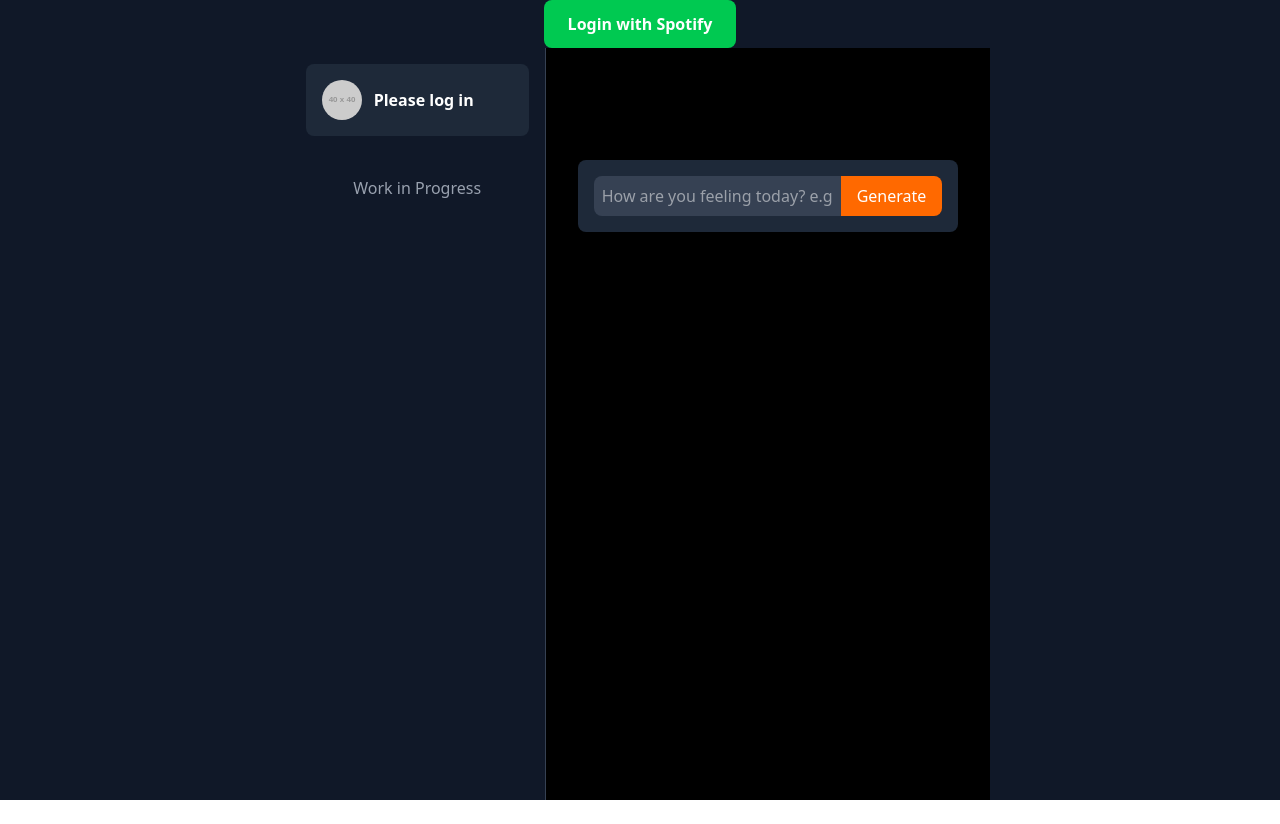
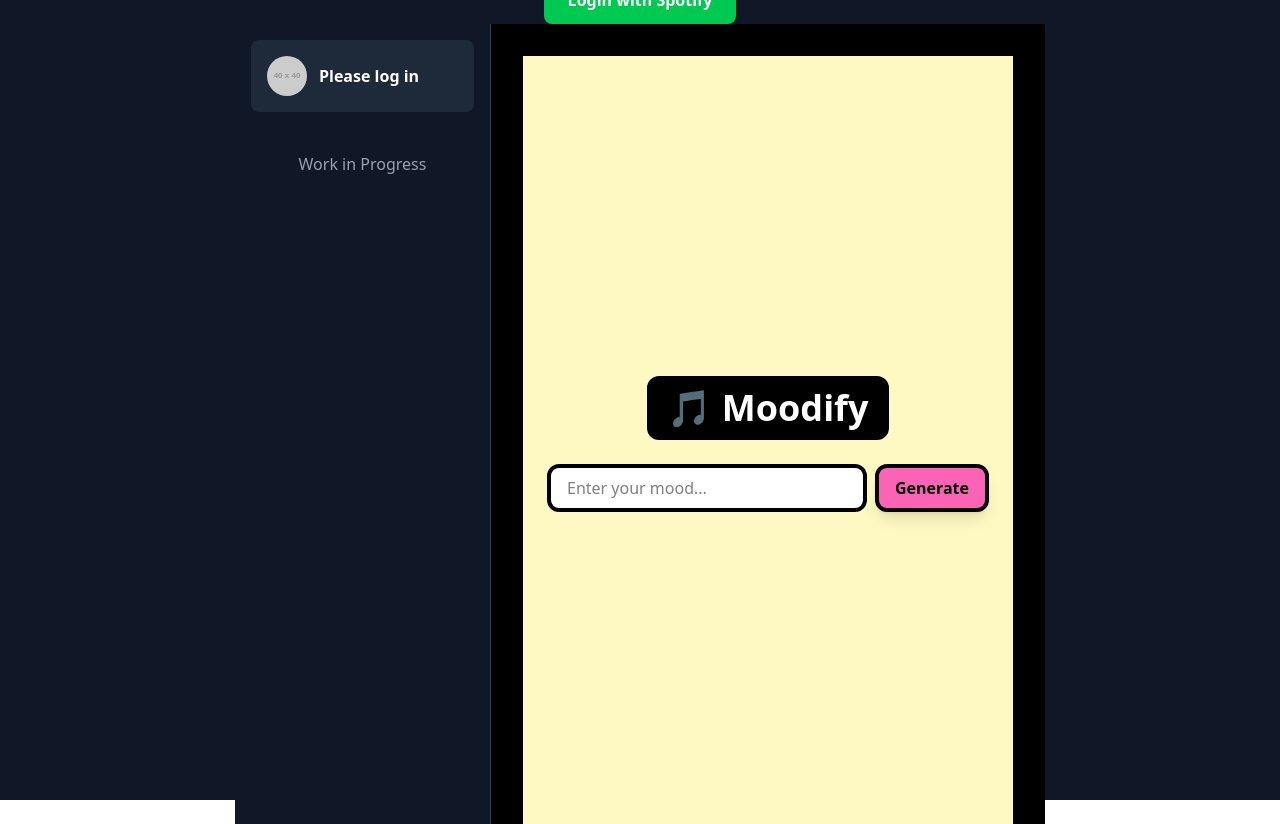
Before and after one commit to DevPatils/Moodify, a React (Vite) app in the folder Frontend/: page / in a window 1280 px wide. Before the commit the page ends 800 px from the top, so only its background shows below. Built offline with nearby package versions, Linux system fonts and the light colour scheme.

Commit message:
feat: refactor MoodInput component to use fetch for playlist generation and improve error handling

```diff
--- a/Frontend/src/components/MoodInput.tsx
+++ b/Frontend/src/components/MoodInput.tsx
@@ -1,63 +1,123 @@
-import React, { useState } from "react";
-import axios from "axios";
+import { useState } from "react";
 
-const MoodInput: React.FC = () => {
+type Track = {
+  id: string;
+  name: string;
+  artist: string;
+  preview_url?: string;
+};
+
+type PlaylistData = {
+  playlist: {
+    url: string;
+    name: string;
+  };
+  tracks: Track[];
+};
+
+export default function Moodify() {
   const [mood, setMood] = useState("");
   const [loading, setLoading] = useState(false);
-  type ResultType = {
-    keywords?: string[];
-    [key: string]: unknown;
-  };
-  const [result, setResult] = useState<ResultType | null>(null);
+  const [playlist, setPlaylist] = useState<PlaylistData | null>(null);
+  const [error, setError] = useState<string | null>(null);
 
-  const handleSubmit = async (e: React.FormEvent) => {
-    e.preventDefault();
-    if (!mood.trim()) return;
+  const handleGenerate = async () => {
+    const token = localStorage.getItem("spotify_token");
+
+    if (!token) {
+      setError("No Spotify token found in localStorage. Please log in.");
+      return;
+    }
 
     setLoading(true);
-    setResult(null);
+    setError(null);
+    setPlaylist(null);
 
     try {
-      const res = await axios.post("http://127.0.0.1:5000/ai/generateKeywords", { mood });
-      setResult(res.data);
-    } catch (error) {
-      console.error("Error generating keywords:", error);
-      alert("Something went wrong. Check console for details.");
+      const res = await fetch("http://localhost:5000/ai/generatePlaylist", {
+        method: "POST",
+        headers: {
+          "Content-Type": "application/json",
+          Authorization: `Bearer ${token}`
+        },
+        body: JSON.stringify({ mood })
+      });
+
+      const data = await res.json();
+      if (!res.ok) throw new Error(data.error || "Something went wrong");
+
+      setPlaylist(data);
+    } catch (err) {
+      if (err instanceof Error) {
+        setError(err.message);
+      } else {
+        setError("An unknown error occurred");
+      }
     } finally {
       setLoading(false);
     }
   };
 
   return (
-    <div className="max-w-2xl mx-auto mt-20">
-      <form
-        onSubmit={handleSubmit}
-        className="flex items-center p-4 bg-gray-800 rounded-lg"
-      >
+    <div className="min-h-screen flex flex-col items-center justify-center bg-yellow-100 text-black p-6">
+      <h1 className="text-4xl font-bold mb-6 bg-black text-white px-4 py-2 rounded-xl border-4 border-black">
+        🎵 Moodify
+      </h1>
+
+      <div className="flex gap-2 mb-6">
         <input
           type="text"
+          placeholder="Enter your mood..."
           value={mood}
           onChange={(e) => setMood(e.target.value)}
-          placeholder="How are you feeling today? e.g., 'Feeling nostalgic about my college days...'"
-          className="flex-1 p-2 bg-gray-700 rounded-l-lg focus:outline-none focus:ring-2 focus:ring-orange-500"
+          className="px-4 py-2 border-4 border-black rounded-xl bg-white text-black w-80"
         />
         <button
-          type="submit"
+          onClick={handleGenerate}
           disabled={loading}
-          className="px-4 py-2 bg-orange-500 text-white rounded-r-lg hover:bg-orange-600 focus:outline-none focus:ring-2 focus:ring-orange-500 disabled:opacity-50"
+          className="px-4 py-2 bg-pink-400 border-4 border-black rounded-xl font-bold shadow-lg hover:bg-pink-300 disabled:opacity-50"
         >
           {loading ? "Generating..." : "Generate"}
         </button>
-      </form>
+      </div>
 
-      {result && (
-        <div className="mt-6 p-4 bg-gray-900 rounded-lg text-white">
-          <h2 className="text-lg font-bold mb-2">AI Mood Analysis</h2>
-          <pre className="text-sm">{JSON.stringify(result, null, 2)}</pre>
+      {error && (
+        <div className="bg-red-300 border-4 border-black px-4 py-2 rounded-xl mb-4">
+          ❌ {error}
+        </div>
+      )}
+
+      {playlist && (
+        <div className="bg-white border-4 border-black rounded-xl p-6 shadow-lg w-full max-w-lg">
+          <h2 className="text-2xl font-bold mb-2">Playlist Created 🎉</h2>
+          <a
+            href={playlist.playlist.url}
+            target="_blank"
+            rel="noreferrer"
+            className="text-blue-600 underline"
+          >
+            {playlist.playlist.name}
+          </a>
+
+          <h3 className="mt-4 mb-2 font-bold">Tracks:</h3>
+          <ul className="space-y-2">
+            {playlist.tracks.map((track) => (
+              <li
+                key={track.id}
+                className="border-2 border-black rounded-lg px-3 py-2 bg-yellow-200"
+              >
+                <p className="font-semibold">{track.name}</p>
+                <p className="text-sm">by {track.artist}</p>
+                {track.preview_url && (
+                  <audio controls className="mt-2 w-full">
+                    <source src={track.preview_url} type="audio/mpeg" />
+                  </audio>
+                )}
+              </li>
+            ))}
+          </ul>
         </div>
       )}
     </div>
   );
-};
-
-export default MoodInput;
+}
```
